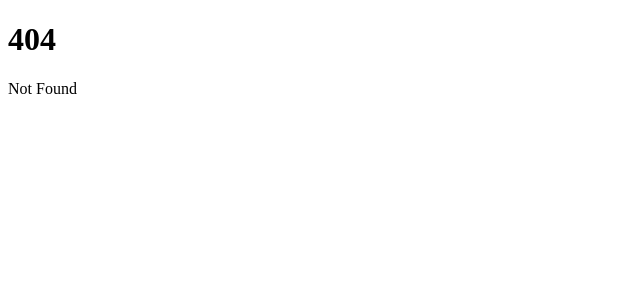
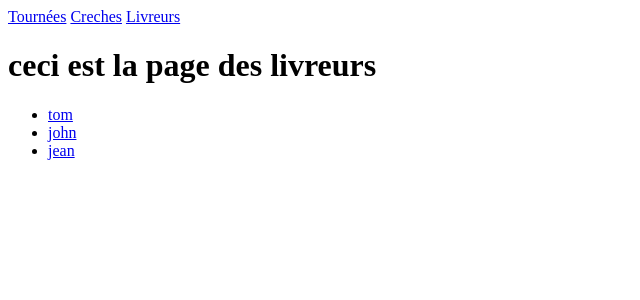
Before and after one commit to quentingwg/PFE-frontend, a SvelteKit app: page /livreurs in a window 1280 px wide. Before the commit this address had no page. Shown: the top 300 px of the page, without its empty margins (0-640 px from the left). Built offline with nearby package versions, Linux system fonts and the light colour scheme.

Commit message:
ajout de la liste de livreurs

```diff
--- /dev/null
+++ b/src/routes/+layout.svelte
@@ -0,0 +1,8 @@
+
+<nav>
+	<a href="/">Tournées</a>
+	<a href="/creches">Creches</a>
+    <a href="/livreurs">Livreurs </a>
+</nav>
+
+<slot />
--- a/src/routes/+page.svelte
+++ b/src/routes/+page.svelte
@@ -10,5 +10,7 @@
     })
 </script>
 
+<h1> ceci est la page des tournées </h1>
+
 <HelloWorld {name}/>
 <p>Visit <a href="https://kit.svelte.dev">kit.svelte.dev</a> to read the documentation</p>
--- /dev/null
+++ b/src/routes/creches/+page.svelte
@@ -0,0 +1,2 @@
+
+<h1> ceci est la page des creches </h1>
--- /dev/null
+++ b/src/routes/livreurs/+page.svelte
@@ -0,0 +1,13 @@
+<script>
+
+    import { livreurs } from './data.js';
+    export let data ;
+</script>
+
+<h1> ceci est la page des livreurs</h1>
+
+<ul>
+	{#each livreurs as { nom, tournee }}
+		<li><a href="/livreur/{tournee}">{nom}</a></li>
+	{/each}
+</ul>
--- /dev/null
+++ b/src/routes/livreurs/[livreur]/+page.svelte
@@ -0,0 +1,6 @@
+<script>
+    export let data;
+</script>
+
+<h1> {data.livreur.nom}</h1>
+<div> {data.livreur.tournee}</div>
--- /dev/null
+++ b/src/routes/livreurs/data.js
@@ -0,0 +1,18 @@
+
+export const livreurs = [{
+
+    nom:'tom',
+    tournee:'1',
+
+},
+
+{
+    nom:'john',
+    tournee:'2'
+},
+{
+    nom:'jean',
+    tournee:'3'
+}
+
+];
```
Also changed, not shown: src/routes/livreurs/[livreur]/+page.server.js (added, +11 -0 lines), src/routes/livreurs/page.server.js (added, +9 -0 lines).
